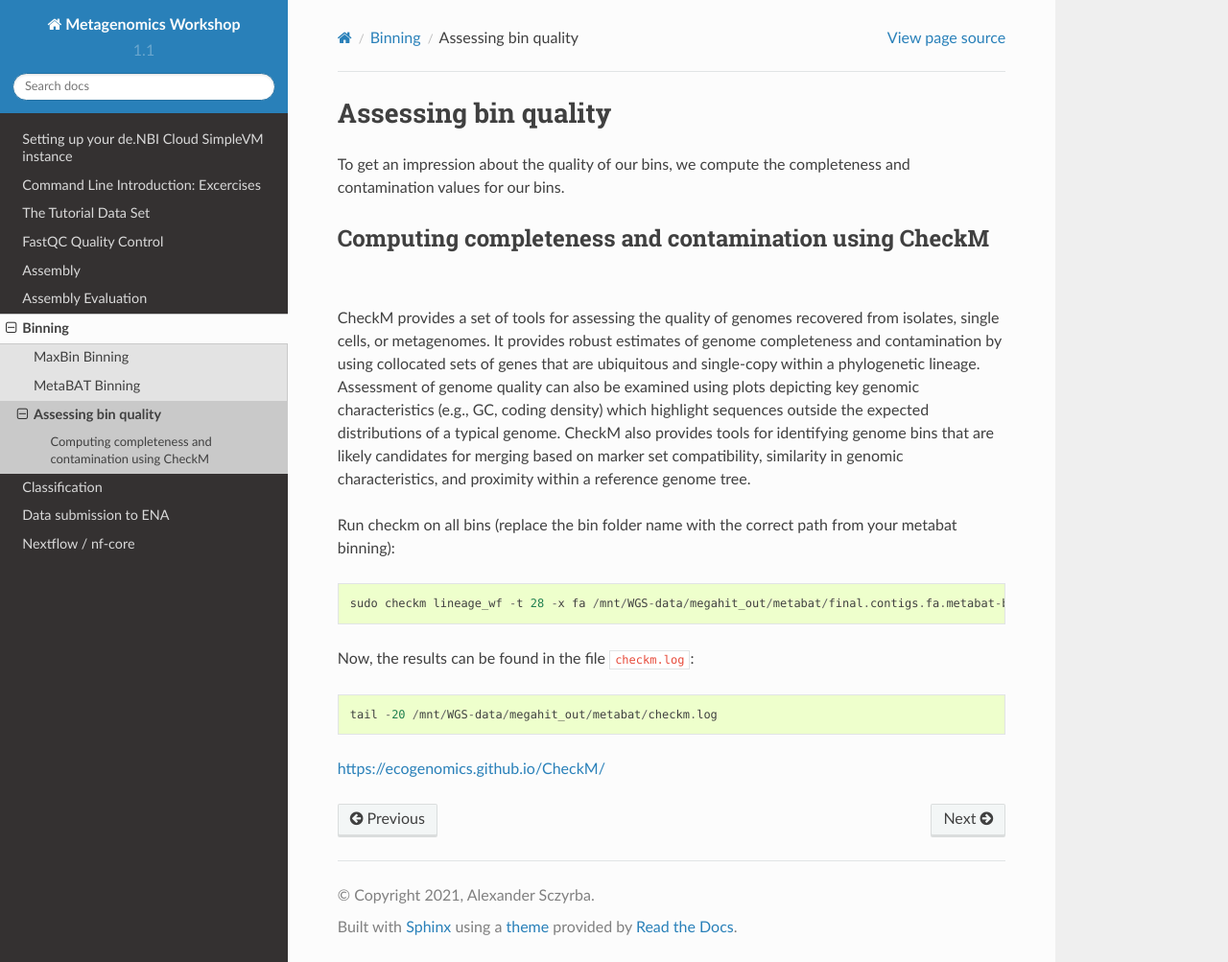
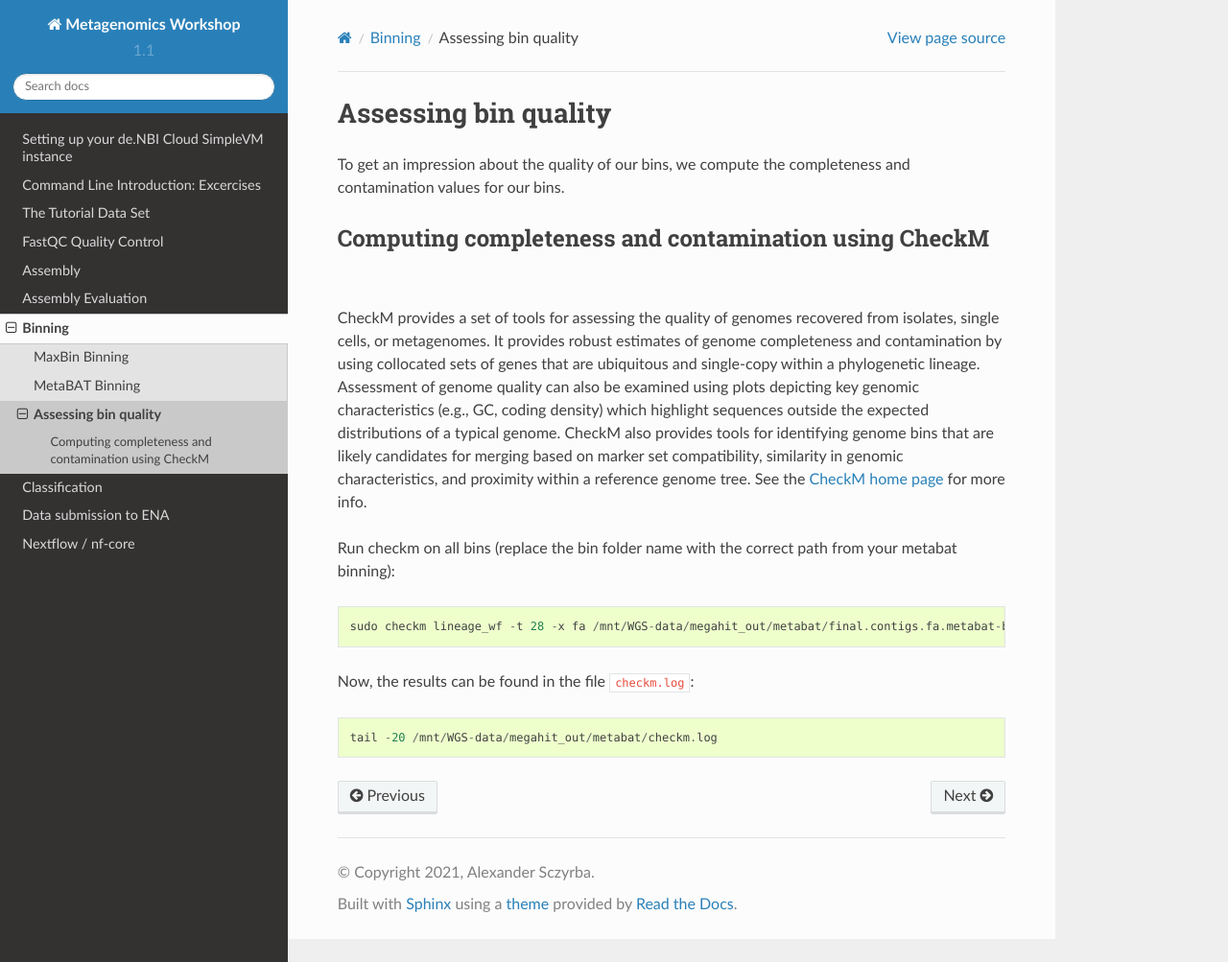
Before and after one commit to metagenomics/metagenomics-workshop, a Sphinx documentation site: the page built from docs/binning/bin_quality.rst, in a window 1280 px wide and 1003 px high. Shown: the whole window at 96% size. Built offline with Sphinx 7.4.7 and the Read the Docs theme 2.0.0, drawn with Linux system fonts in a browser that asks for light colours.

Commit message:
Update bin_quality.rst

```diff
--- a/docs/binning/bin_quality.rst
+++ b/docs/binning/bin_quality.rst
@@ -7,6 +7,7 @@ Computing completeness and contamination using CheckM
 ^^^^^^^^^^^^^^^^^^^^^^^^^^^^^^^^^^^^^^
 
 CheckM provides a set of tools for assessing the quality of genomes recovered from isolates, single cells, or metagenomes. It provides robust estimates of genome completeness and contamination by using collocated sets of genes that are ubiquitous and single-copy within a phylogenetic lineage. Assessment of genome quality can also be examined using plots depicting key genomic characteristics (e.g., GC, coding density) which highlight sequences outside the expected distributions of a typical genome. CheckM also provides tools for identifying genome bins that are likely candidates for merging based on marker set compatibility, similarity in genomic characteristics, and proximity within a reference genome tree.
+See the `CheckM home page <https://ecogenomics.github.io/CheckM/>`_ for more info.
 
 Run checkm on all bins (replace the bin folder name with the correct path from your metabat binning)::
 
@@ -15,9 +16,3 @@ Run checkm on all bins (replace the bin folder name with the correct path from y
 Now, the results can be found in the file ``checkm.log``::
 
   tail -20 /mnt/WGS-data/megahit_out/metabat/checkm.log
-
-
-
-
-
-https://ecogenomics.github.io/CheckM/
```
